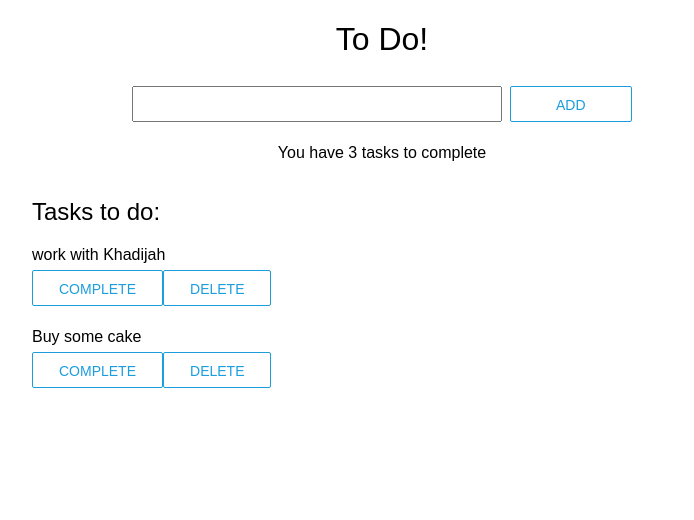
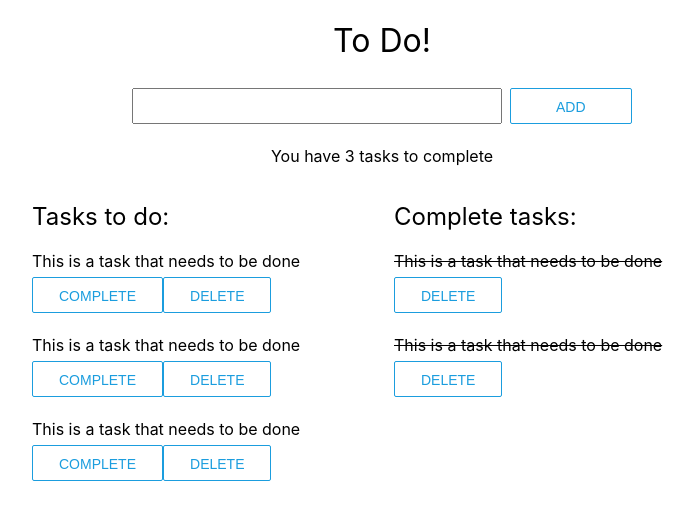
Before and after one commit to Taslima26/yrtt-feb-todo-frontend, a React (Create React App) app: page / in a window 1280 px wide. Shown: the top 520 px of the page, without its empty margins (258-952 px from the left). Built offline with nearby package versions, Linux system fonts and the light colour scheme.

Commit message:
restored

```diff
--- a/src/App.css
+++ b/src/App.css
@@ -43,62 +43,3 @@
 .header {
   text-align: center;
 }
-
-/* Add Task */
-.add-task__input-field {
-  height: 30px;
-  margin: 6px 0;
-}
-
-.add-task__actions {
-  display: flex;
-  flex-direction: column;
-  margin: 0 auto;
-  max-width: 500px;
-}
-
-@media screen and (min-width: 600px) {
-  .add-task__actions {
-    flex-direction: row;
-    gap: 8px;
-  }
-
-  .add-task__input-field {
-    flex-basis: 75%;
-  }
-
-  .add-task__actions .button {
-    flex-basis: 25%;
-  }
-}
-
-/* Tasks */
-.task__text {
-  margin-bottom: 0;
-}
-
-.task {
-  margin-bottom: 16px;
-}
-
-.task--complete .task__text {
-  text-decoration: line-through;
-}
-
-.all-tasks {
-  display: flex;
-  flex-wrap: wrap;
-  gap: 24px;
-  margin: 0 auto;
-  max-width: 700px;
-}
-
-.incomplete-tasks,
-.complete-tasks {
-  flex: 1 1 auto;
-}
-
-.task-list {
-  list-style-type: none;
-  padding-inline-start: 0;
-}
--- a/src/App.js
+++ b/src/App.js
@@ -35,6 +35,12 @@ function App() {
       date: "2021-02-19",
       id: "004",
     },
+    {
+      text: "Complete TR 's react tutorial",
+      completed: false,
+      date: "2021-01-02",
+      id: "005",
+    },
   ]);
   const incompleteTask = tasks.filter((task) => !task.completed);
   const completeTask = tasks.filter((task) => task.completed);
@@ -48,15 +54,29 @@ function App() {
 
   */
   return (
-    <div className="App">
-      <div className="body">
-        <header className="header">
-          <h1 className="heading">To Do!</h1>
-          <AddTaskItem />
-          <p className="outstanding-tasks">You have 3 tasks to complete</p>
-        </header>
-        <TaskItem completeTask={completeTask} incompleteTask={incompleteTask} />
-      </div>
+    <div>
+      <header className="header">
+        <h1 className="heading">To Do!</h1>
+        <AddTaskItem />
+        <p className="outstanding-tasks">You have 3 tasks to complete</p>
+      </header>
+      <main className="all-tasks">
+        <section className="incomplete-tasks">
+          <h2 className="heading">Tasks to do:</h2>
+          <ul className="task-list">
+            <TaskItem complete={false} />
+            <TaskItem complete={false} />
+            <TaskItem complete={false} />
+          </ul>
+        </section>
+        <section className="complete-tasks">
+          <h2 className="heading">Complete tasks:</h2>
+          <ul className="task-list">
+            <TaskItem complete={true} />
+            <TaskItem complete={true} />
+          </ul>
+        </section>
+      </main>
     </div>
   );
 }
--- a/src/components/TaskItem/TaskItem.js
+++ b/src/components/TaskItem/TaskItem.js
@@ -1,26 +1,13 @@
 import React from "react";
 import "./TaskItem.css";
 
-const TaskItem = ({ completeTask, incompleteTask }) => {
-  console.log(completeTask);
+const TaskItem = (props) => {
   return (
-    <div>
-      <main className="all-tasks">
-        <section className="incomplete-tasks">
-          <h2 className="heading">Tasks to do:</h2>
-          <ul className="task-list">
-            {completeTask.map((task) => (
-              <li className="task">
-                <p className="task__text">{task.text}</p>
-                <button className="button">Complete</button>
-                <button className="button">Delete</button>
-              </li>
-            ))}
-          </ul>
-        </section>
-        <section className="complete-tasks"></section>
-      </main>
-    </div>
+    <li className={`task ${props.complete ? "task--complete" : ""}`}>
+      <p className="task__text">This is a task that needs to be done</p>
+      {props.complete === false && <button className="button">Complete</button>}
+      <button className="button">Delete</button>
+    </li>
   );
 };
 
```
